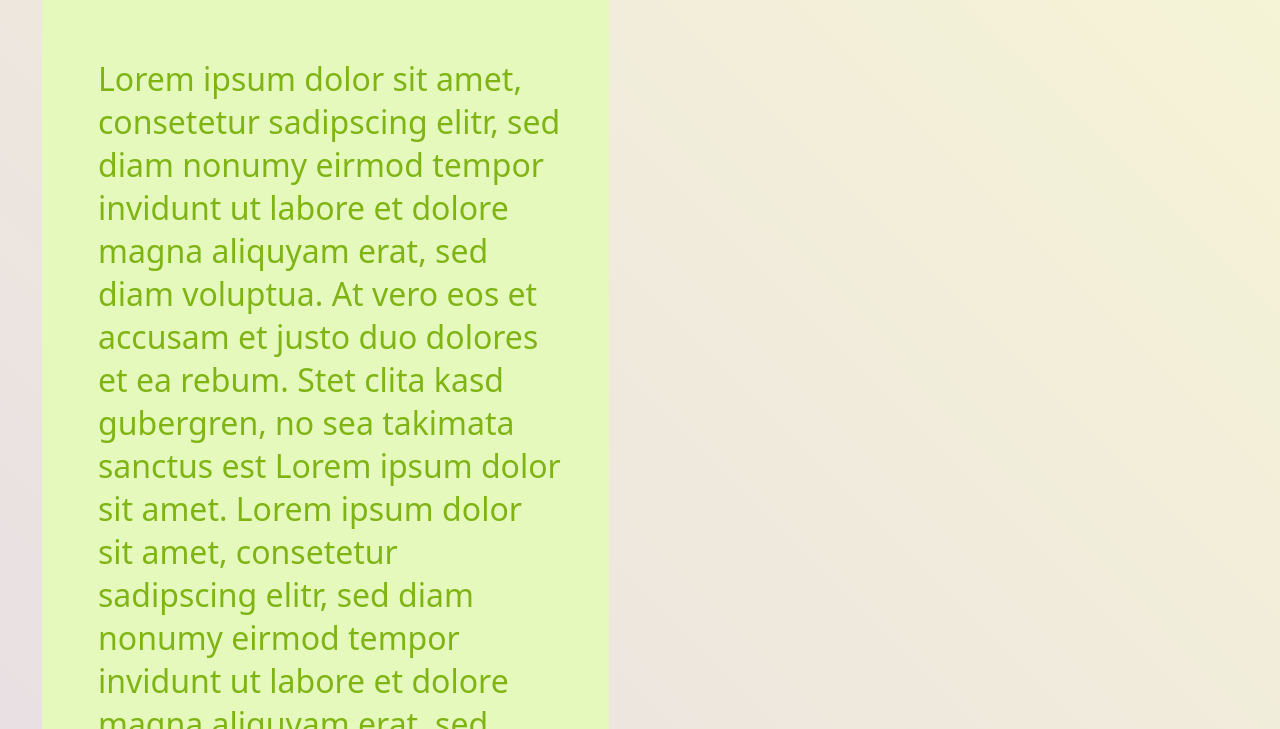
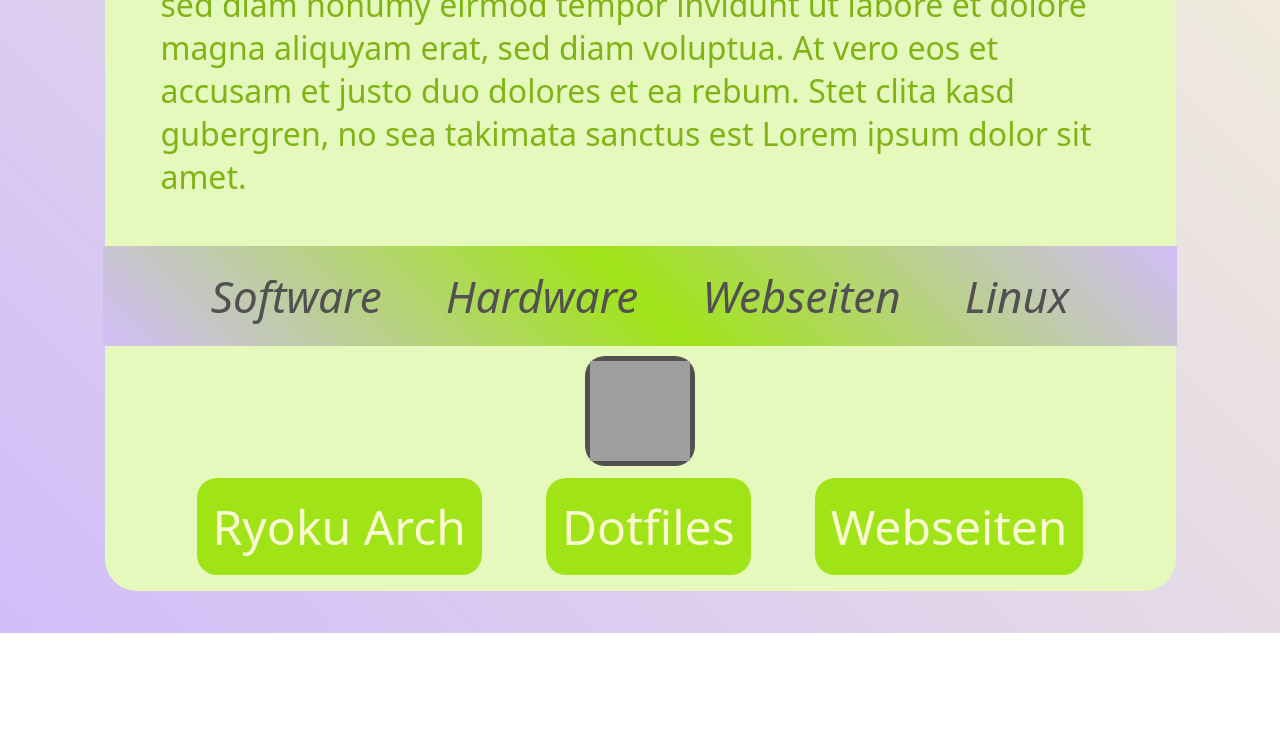
Before and after one commit to povargg/portfolio, a plain HTML site: page main.html in a window 1280 px wide. Shown: the part 651-1380 px from the top of the page. After the commit the page ends 1284 px from the top, so only its background shows below. Drawn offline with Linux system fonts and the light colour scheme; grey boxes are pictures that could not be loaded; a web font is replaced by a local one.

Commit message:
Improved structure and added buttons(read below) The structure of the main.html was improved, also added line with skills that will be animated in the future updates

```diff
--- a/main.html
+++ b/main.html
@@ -24,21 +24,57 @@
 
 <div class="main_container">
 
-    <div class="container matcha">
-     <h1 class="title">Das ist mein Lebenslauf</h1>
-    <p class="first_text_block">Lorem ipsum dolor sit amet, consetetur sadipscing elitr, sed diam nonumy eirmod tempor invidunt ut labore et dolore magna aliquyam erat, sed diam voluptua. At vero eos et accusam et justo duo dolores et ea rebum. Stet clita kasd gubergren, no sea takimata sanctus est Lorem ipsum dolor sit amet. Lorem ipsum dolor sit amet, consetetur sadipscing elitr, sed diam nonumy eirmod tempor invidunt ut labore et dolore magna aliquyam erat, sed diam voluptua. At vero eos et accusam et justo duo dolores et ea rebum. Stet clita kasd gubergren, no sea takimata sanctus est Lorem ipsum dolor sit amet.</p>
-    <p class="second_text_block">Lorem ipsum dolor sit amet, consetetur sadipscing elitr, sed diam nonumy eirmod tempor invidunt ut labore et dolore magna aliquyam erat, sed diam voluptua. At vero eos et accusam et justo duo dolores et ea rebum. Stet clita kasd gubergren, no sea takimata sanctus est Lorem ipsum dolor sit amet. Lorem ipsum dolor sit amet, consetetur sadipscing elitr, sed diam nonumy eirmod tempor invidunt ut labore et dolore magna aliquyam erat, sed diam voluptua. At vero eos et accusam et justo duo dolores et ea rebum. Stet clita kasd gubergren, no sea takimata sanctus est Lorem ipsum dolor sit amet.</p>
+    <div class="main_page_container">
+     <h1 class="main_title">Home</h1>
 
 
+    <p class="first_text_block">Lorem ipsum dolor sit amet,
+          consetetur sadipscing elitr, sed diam nonumy eirmod tempor invidunt ut
+          labore et dolore magna aliquyam erat, sed diam voluptua. At vero eos et
+          accusam et justo duo dolores et ea rebum. Stet clita kasd gubergren, no sea takimata sanctus
+          est Lorem ipsum dolor sit amet. Lorem ipsum dolor sit amet, consetetur
+          sadipscing elitr, sed diam nonumy eirmod tempor invidunt ut labore et dolore
+          magna aliquyam erat, sed diam voluptua. At vero eos et accusam et justo duo dolores
+          et ea rebum. Stet clita kasd gubergren, no sea takimata sanctus est Lorem ipsum dolor
+          sit amet.</p>
+<div class="big_skills_container">
+       <div class="short_skills_container bgpg">
+        <div class="short_skills">
+          Software
+        </div>
+<div class="short_skills">
+      Hardware
+        </div>
+<div class="short_skills">
+      Webseiten
+        </div>
+<div class="short_skills">
+      Linux
+        </div>
+      </div>
+
+        <div class="short_skills_container">
+          <div class="github_button">
+            <img src="https://cdn.jsdelivr.net/gh/homarr-labs/dashboard-icons/png/github-light.png" class="github_img">
+          </div>
+        </div>
+
+        <div class="short_skills_container">
+              <div class="short_skills">
+                    <button class="projects_button">Ryoku Arch</button>
+                   </div>
+            <div class="short_skills">
+                     <button class="projects_button">Dotfiles</button>
+                   </div>
+            <div class="short_skills">
+                     <button class="projects_button">Webseiten</button>
+                   </div>
+        </div>
+
+</div>
     </div>
-    <div class="container green">
-     <p class="second_text_block">Lorem ipsum dolor sit amet, consetetur sadipscing elitr, sed diam nonumy eirmod tempor invidunt ut labore et dolore magna aliquyam erat, sed diam voluptua. At vero eos et accusam et justo duo dolores et ea rebum. Stet clita kasd gubergren, no sea takimata sanctus est Lorem ipsum dolor sit amet. Lorem ipsum dolor sit amet, consetetur sadipscing elitr, sed diam nonumy eirmod tempor invidunt ut labore et dolore magna aliquyam erat, sed diam voluptua. At vero eos et accusam et justo duo dolores et ea rebum. Stet clita kasd gubergren, no sea takimata sanctus est Lorem ipsum dolor sit amet.</p>
 
-    </div>
-    <div class="container forest">
-      <p class="second_text_block">Lorem ipsum dolor sit amet, consetetur sadipscing elitr, sed diam nonumy eirmod tempor invidunt ut labore et dolore magna aliquyam erat, sed diam voluptua. At vero eos et accusam et justo duo dolores et ea rebum. Stet clita kasd gubergren, no sea takimata sanctus est Lorem ipsum dolor sit amet. Lorem ipsum dolor sit amet, consetetur sadipscing elitr, sed diam nonumy eirmod tempor invidunt ut labore et dolore magna aliquyam erat, sed diam voluptua. At vero eos et accusam et justo duo dolores et ea rebum. Stet clita kasd gubergren, no sea takimata sanctus est Lorem ipsum dolor sit amet.</p>
 
-    </div>
 
 </div>
 
--- a/style.css
+++ b/style.css
@@ -17,7 +17,7 @@
 
 .header{
   width: 100%;
-  height: 200px;
+  height: 120px;
   border-radius: 2rem;
   box-shadow: 0px 0px 10px transparent;
   top: 0;
@@ -34,8 +34,8 @@
 .header::before{
   content: "";
   position: absolute;
-  width: 100%;
-  height: 1000%;
+  width: 100vmax;
+  height: 100vmax;
   background: linear-gradient(0deg, var(--light-purple), var(--toxic-green));
   animation: gradient-rotation 5s linear infinite;
   z-index: 0;
@@ -71,6 +71,7 @@ body{
   height:100%;
   flex-wrap: wrap;
   gap: 0px;
+  justify-content: center;
 }
 
 .container{
@@ -88,6 +89,21 @@ body{
   background-color: var(--matcha-green);
 }
 
+.main_page_container{
+   min-width: 85%;
+  max-width: 85%;
+  /* height: 50rem; */
+  background-color: var(--matcha-green);
+  margin: 2rem;
+  border-radius: 2rem;
+  flex: 0 1 calc((100% - 2rem) / 2);
+  box-shadow: 0px 0px 0px var(--ash-gray);
+  display: flex;
+  justify-content: center;
+  flex-direction: column;
+  align-items: center;
+}
+
 .header_button{
   background-color: transparent;
   height: 75px;
@@ -95,7 +111,7 @@ body{
   border: 2px transparent var(--suflower-yellow);
   border-radius: 0;
   font-family: "Jacquard 12", system-ui;
-  font-size: 50px;
+  font-size: 40px;
   color: var(--matcha-green);
   transition: 0.3s;
   border-radius: 0.5rem;
@@ -111,7 +127,7 @@ body{
   border: 2px transparent var(--suflower-yellow);
   border-radius: 0;
   font-family: "Jacquard 12", system-ui;
-  font-size: 55px;
+  font-size: 45px;
   color: transparent;
   transition: 0.3s;
   border-radius: 0.5rem;
@@ -124,18 +140,43 @@ font-family: "Jacquard 12", system-ui;
 font-size: 90px;
 font-weight: 200;
 color: var(--forest-green);
-margin-left: 100px;
-margin-top: 40px;
+transition: 0.3s;
+margin-bottom: 0rem;
 }
 
-
 h1:hover{
+background: linear-gradient(to right, var(--toxic-green), var(--forest-green));
+  -webkit-background-clip: text;
+  background-clip: text;
 font-family: "Jacquard 12", system-ui;
 font-size: 95px;
+font-weight: 200;
+color: transparent;
+transition: 0.3s;
+}
+
+.title{
+font-family: "Jacquard 12", system-ui;
+font-size: 90px;
 font-weight: 200;
 color: var(--forest-green);
 margin-left: 100px;
 margin-top: 40px;
+transition: 0.3s;
+}
+
+
+.title:hover{
+background: linear-gradient(to right, var(--toxic-green), var(--forest-green));
+  -webkit-background-clip: text;
+  background-clip: text;
+font-family: "Jacquard 12", system-ui;
+font-size: 95px;
+font-weight: 200;
+color: transparent;
+margin-left: 100px;
+margin-top: 40px;
+transition: 0.3s;
 }
 
 p{
@@ -149,3 +190,75 @@ p{
   padding-right: 3rem;
   padding-bottom: 1rem;
 }
+.big_skills_container{
+  background-color: transparent;
+  border-radius: 20px;
+  display: flex;
+  flex-direction: column;
+  width: 95%;
+  justify-content: center;
+  align-items: center;
+}
+.short_skills_container{
+  width: 105.5%;
+  height: 100px;
+  background-color: transparent;
+  display: flex;
+  justify-content: center;
+  align-items: center;
+  border-radius: 0px;
+  margin-bottom: 15px;
+  z-index: 1;
+}
+
+.short_skills_container::before{
+  width: 110%;
+  height: 100px;
+  background: linear-gradient(45deg, var(--goldenrod), var(--goldenrod), var(--goldenron));
+  display: flex;
+  justify-content: center;
+  align-items: center;
+  border-radius: 0px;
+  margin-bottom: 15px;
+  z-index: 0;
+}
+
+.bgpg{
+  background: linear-gradient(45deg, var(--light-purple), var(--toxic-green), var(--light-purple));
+  color: var(--ash-gray);
+
+}
+
+.short_skills{
+  background-color: transparent;
+  padding: 2rem;
+  font-size: 2.75rem;
+  font-family: "Jacquard 12", system-ui;
+  font-style: italic;
+}
+
+.github_button{
+  width: 110px;
+  height: 110px;
+  background-color: var(--ash-gray);
+  border-radius: 20px;
+  display: flex;
+  justify-content: center;
+  align-items: center;
+}
+
+.github_img{
+  width: 100px;
+  height: 100px;
+}
+
+.projects_button{
+background-color: var(--toxic-green);
+border: 0px;
+  padding: 1rem;
+  font-size: 3rem;
+  font-family: "Jacquard 12", system-ui;
+  font-style: normal;
+  border-radius: 20px;
+  color: var(--goldenrod);
+}
```
